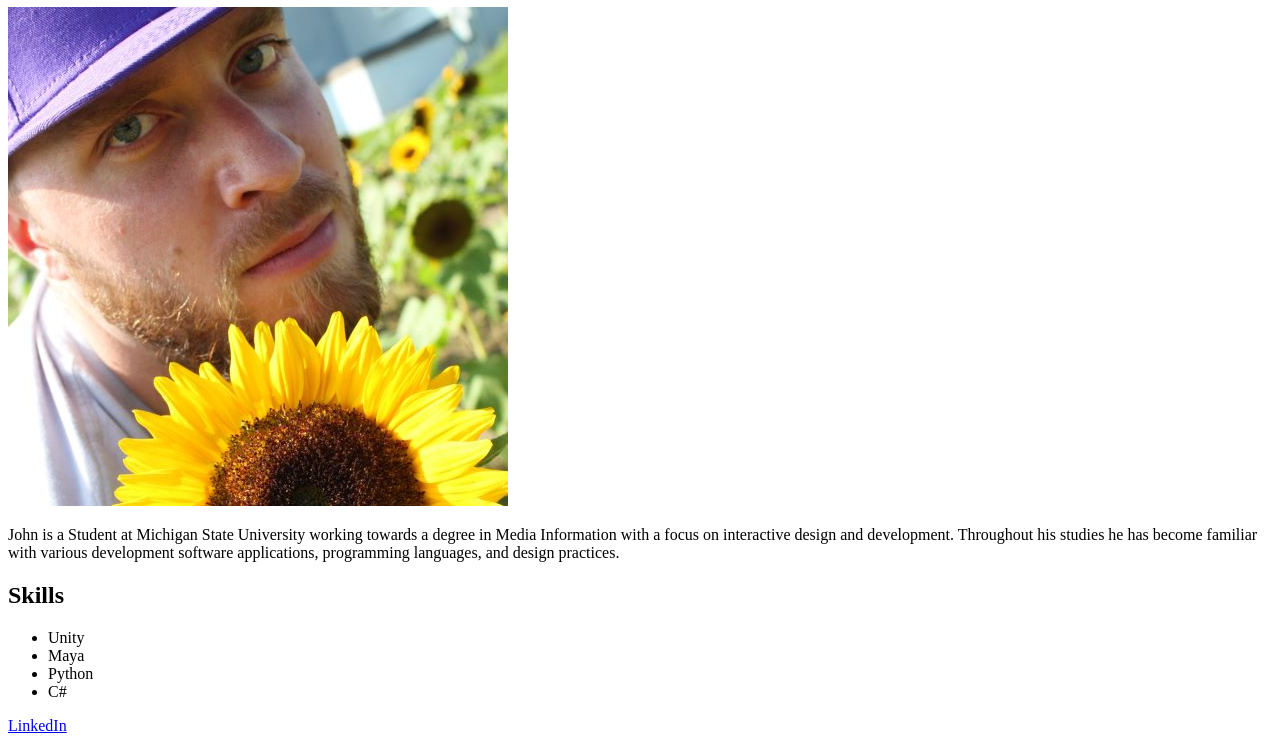
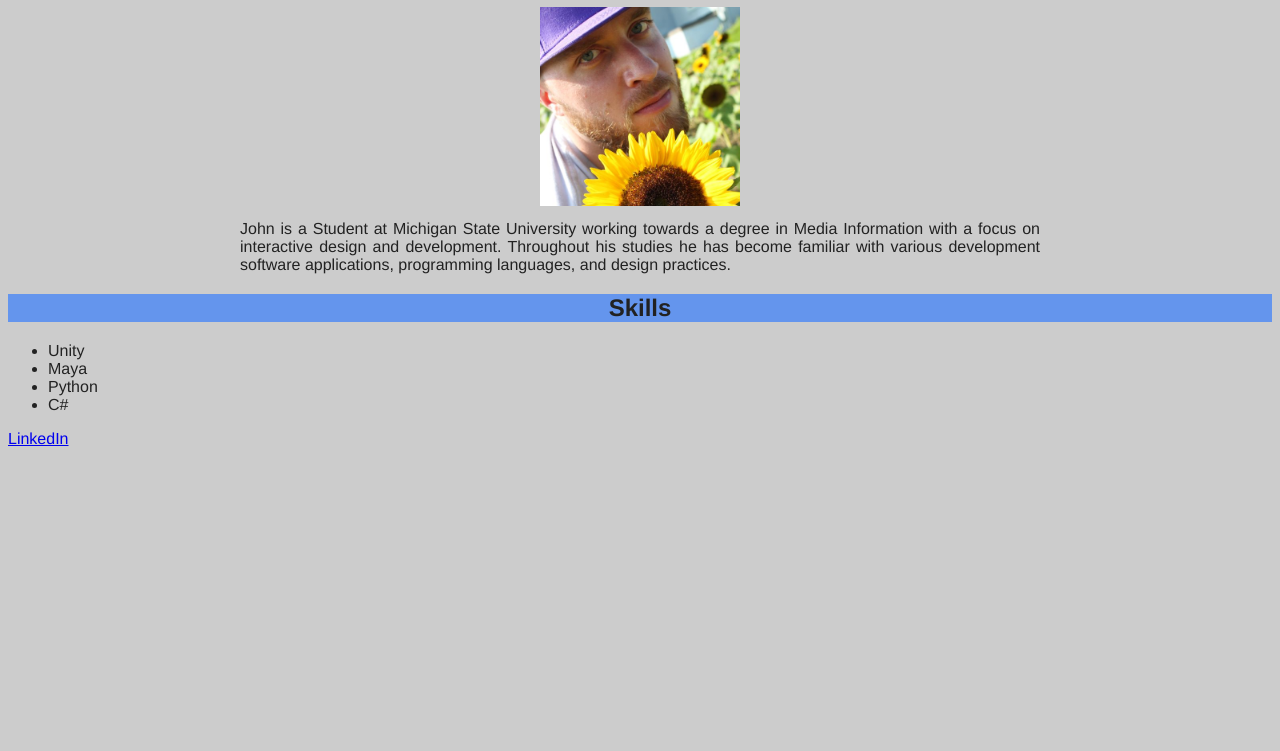
Before and after one commit to johnjn47/mi349_personal_site, a plain HTML site: page index.html in a window 1280 px wide. Shown: the part 73-824 px from the top of the page. After the commit the page ends 800 px from the top, so only its background shows below. Drawn offline with Linux system fonts and the light colour scheme.

Commit message:
Addition of CSS elements

```diff
--- a/index.html
+++ b/index.html
@@ -3,12 +3,16 @@
 <head>
     <meta charset="UTF-8">
     <meta name="viewport" content="width=device-width, initial-scale=1.0">
+    <link rel="stylesheet" href="style.css">
     <title>John Noetzel Personal Site</title>
 </head>
 <body>
     <h1 class= "heading" id="main">John Noetzel</h1>
 
-    <img src="avatar_small.JPG" alt="John Noetzel">
+    <div class = "container">
+        <img class="avatar" src="avatar_small.JPG" alt="John Noetzel">
+
+    </div>
 
     <p class="paragraph" id="intro">John is a Student at Michigan State University
         working towards a degree in Media Information with a focus on interactive
--- /dev/null
+++ b/style.css
@@ -0,0 +1,24 @@
+body{
+    background-color: #cccccc;
+    font-family: Helvetica, sans-serif;
+    color: #222222;
+}
+
+.heading{
+    text-align: center;
+    background-color: cornflowerblue;
+}
+
+img{
+    width: 100%;
+}
+.container{
+    margin: 0 auto;
+    width:200px;
+}
+#intro{
+    width:800px;
+    margin: 0 auto;
+    text-align: justify;
+    padding-top: 10px;
+}
```
